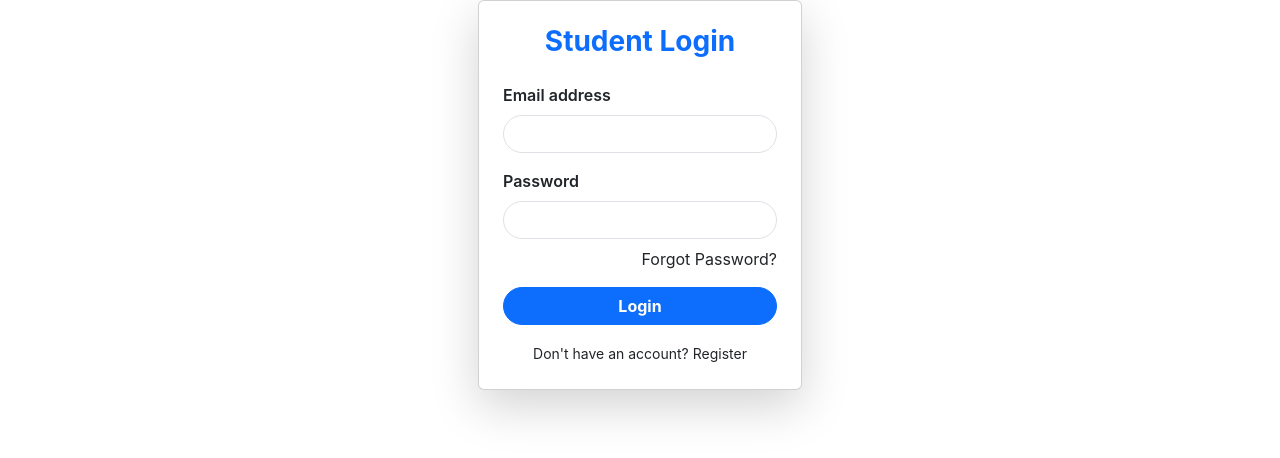
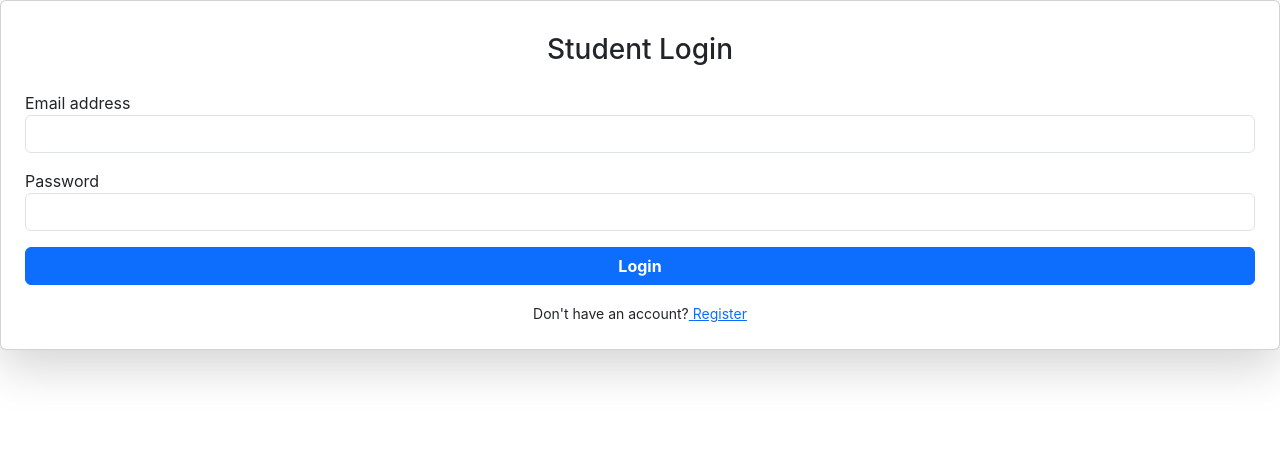
Before and after one commit to KOREADEVELOPERS/managementstudentreal, a React (Create React App) app: page /login in a window 1280 px wide. Shown: the top 458 px of the page. Built offline with nearby package versions, Linux system fonts and the light colour scheme.

Commit message:
Update Homepage_login.jsx

```diff
--- a/src/COMPONENTS/Homepage_login.jsx
+++ b/src/COMPONENTS/Homepage_login.jsx
@@ -2,8 +2,7 @@ import React, { useState, useEffect } from "react";
 import AOS from "aos";
 import "aos/dist/aos.css";
 import { useNavigate } from "react-router-dom";
-import StudentService from "../Service/Studentservice";
-// OPTIONAL CUSTOM CSS FILE
+import StudentService from "../Service/StudentService";
 
 const Homepage_login = () => {
   const navigate = useNavigate();
@@ -11,9 +10,7 @@ const Homepage_login = () => {
   const [password, setPassword] = useState("");
   const [error, setError] = useState("");
 
-  useEffect(() => {
-    AOS.init({ duration: 1000 });
-  }, []);
+  useEffect(() => { AOS.init({ duration: 1000 }); }, []);
 
   const handleLogin = async (e) => {
     e.preventDefault();
@@ -23,73 +20,34 @@ const Homepage_login = () => {
         localStorage.setItem("email", email);
         setError("");
         navigate("/features");
-      } else {
-        setError("Invalid email or password");
-      }
-    } catch (err) {
+      } else setError("Invalid email or password");
+    } catch {
       setError("Something went wrong");
     }
   };
 
   return (
-    <div className="login-page d-flex justify-content-center align-items-center">
-      <div className="card login-card shadow-lg p-4" data-aos="zoom-in">
-
-        <h3 className="text-center mb-4 text-primary fw-bold">Student Login</h3>
-
+    <div className="login-page">
+      <div className="card shadow-lg p-4" data-aos="zoom-in">
+        <div className="text-center mb-3">
+          <h3 className="mt-2 text-dark">Student Login</h3>
+        </div>
         <form onSubmit={handleLogin}>
           <div className="mb-3">
-            <label className="form-label fw-semibold">Email address</label>
-            <input
-              type="email"
-              className="form-control rounded-pill"
-              required
-              value={email}
-              onChange={(e) => setEmail(e.target.value)}
-            />
+            <label>Email address</label>
+            <input type="email" className="form-control" required value={email}
+              onChange={(e) => setEmail(e.target.value)} />
           </div>
-
-          <div className="mb-2">
-            <label className="form-label fw-semibold">Password</label>
-            <input
-              type="password"
-              className="form-control rounded-pill"
-              required
-              value={password}
-              onChange={(e) => setPassword(e.target.value)}
-            />
+          <div className="mb-3">
+            <label>Password</label>
+            <input type="password" className="form-control" required value={password}
+              onChange={(e) => setPassword(e.target.value)} />
           </div>
-
-          {/* Forgot Password Link */}
-          <div className="text-end mb-3">
-            <span
-              className="forgot-text"
-              onClick={() => navigate("/forgot-password")}
-            >
-              Forgot Password?
-            </span>
-          </div>
-
           {error && <div className="text-danger mb-3 text-center">{error}</div>}
-
-          <button
-            type="submit"
-            className="btn btn-primary w-100 fw-bold rounded-pill"
-          >
-            Login
-          </button>
-
+          <button type="submit" className="btn btn-primary w-100 fw-bold">Login</button>
           <div className="text-center mt-3">
-            <small>
-              Don't have an account?
-              <span
-                className="register-link"
-                onClick={() => navigate("/register")}
-              >
-                {" "}
-                Register
-              </span>
-            </small>
+            <small>Don't have an account?
+              <a onClick={() => navigate("/register")} href="#"> Register</a></small>
           </div>
         </form>
       </div>
```
